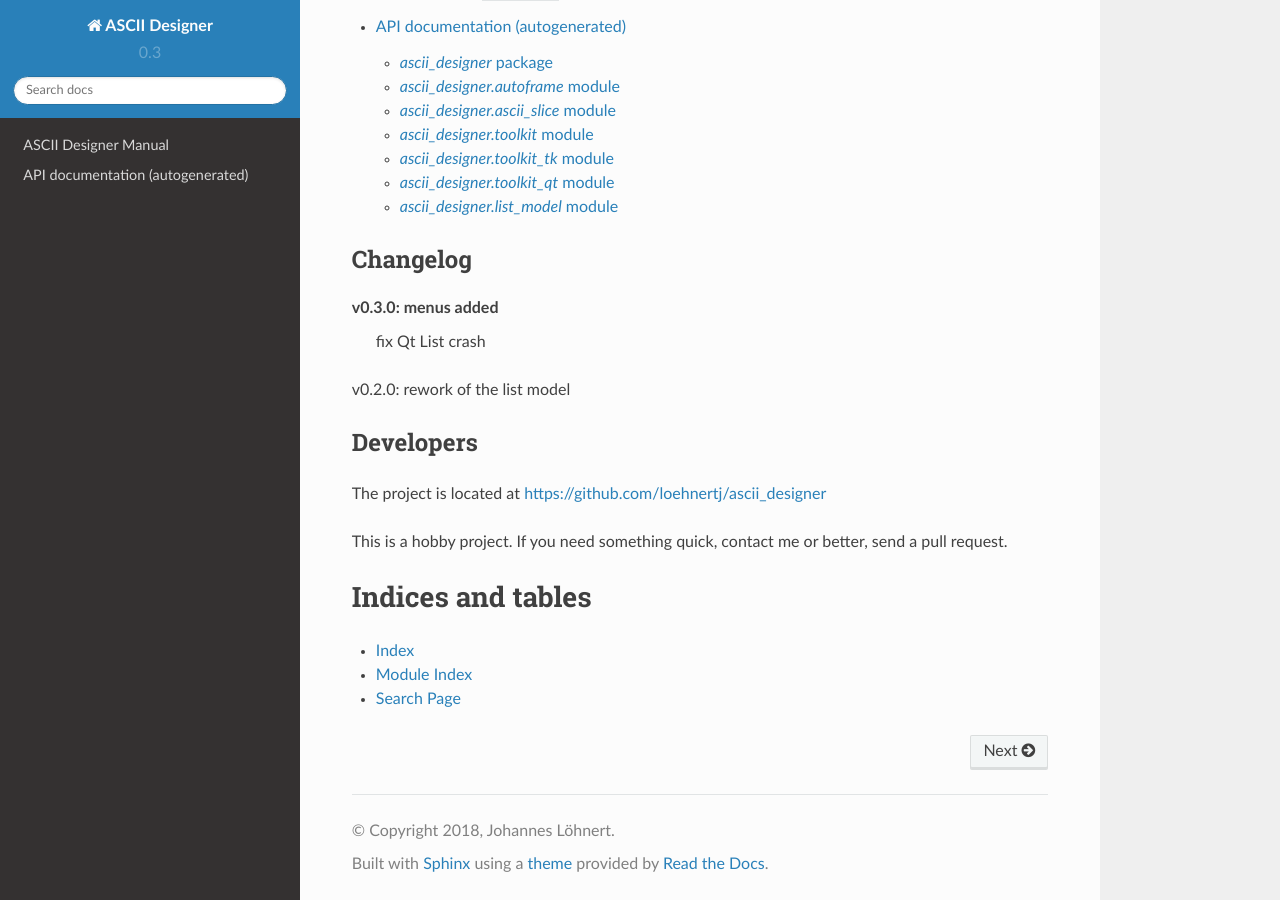
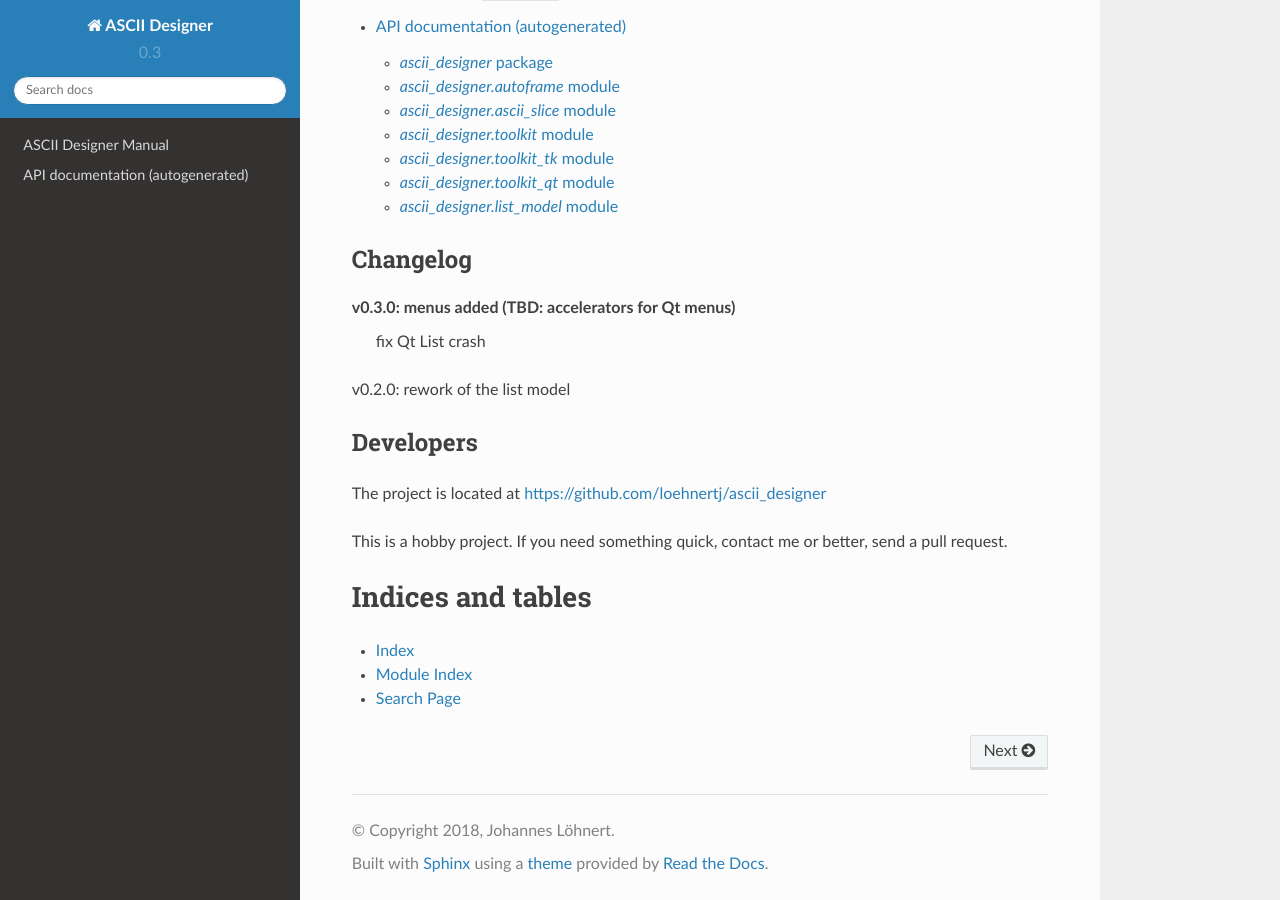
Before and after one commit to loehnertj/ascii_designer, a Sphinx documentation site: the page built from docs/index.rst, in a window 1280 px wide and 900 px high, scrolled down 760 px. Built offline with Sphinx 7.4.7 and the Read the Docs theme 2.0.0, drawn with Linux system fonts in a browser that asks for light colours.

Commit message:
update changelog

```diff
--- a/docs/index.rst
+++ b/docs/index.rst
@@ -10,7 +10,7 @@ ASCII Designer
 Changelog
 ---------
 
-v0.3.0: menus added
+v0.3.0: menus added (TBD: accelerators for Qt menus)
     fix Qt List crash
 v0.2.0: rework of the list model
 
```
